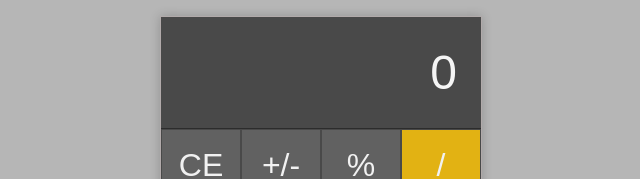
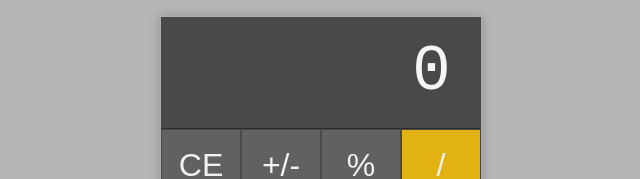
Before and after one commit to samko945/react-calc, a React (Create React App) app: page / in a window 1280 px wide. Shown: the top 179 px of the page, without its empty margins (319-959 px from the left). Built offline with nearby package versions, Linux system fonts and the light colour scheme.

Commit message:
add variable display fontSize

```diff
--- a/src/App.js
+++ b/src/App.js
@@ -9,12 +9,8 @@ const calcDefaultState = {
 };
 
 const calcReducer = (state, action) => {
-	if (action.type === "DISPLAY") {
-		return { ...state, display: String(action.value) };
-	}
 	if (action.type === "VALUE") {
 		const lastIndex = state.values.length - 1;
-
 		// if the last input type is a value, and another value is entered -> the user is still entering same value -> concat strings
 		if (state.values[lastIndex].type === action.type && action.type === "VALUE") {
 			const newState = {
@@ -44,7 +40,7 @@ const calcReducer = (state, action) => {
 	}
 
 	if (action.type === "CALCULATE") {
-		if (!state.values.length >= 3) return;
+		if (!state.values.length >= 3) return { ...state };
 		const calculate = {
 			"/": (a, b) => Number(a) / Number(b),
 			"*": (a, b) => Number(a) * Number(b),
--- a/src/components/Display.css
+++ b/src/components/Display.css
@@ -2,16 +2,19 @@
 	width: 100%;
 	height: 7rem;
 	background-color: #494949;
-	font-family: Arial, Helvetica, sans-serif;
-	font-size: 3rem;
+	font-family: monospace, Arial, Helvetica, sans-serif;
+	font-size: 1.5rem;
 	color: rgb(245, 245, 245);
 	border-bottom: 1px solid rgb(44, 44, 44);
 	display: flex;
-	justify-content: flex-end;
+	justify-content: center;
 	align-items: center;
 	margin-top: -1px;
 }
 
 .display-value {
-	padding: 1.5rem;
+	padding: 0 1.9rem 0 1.1rem;
+	width: 100%;
+	display: flex;
+	justify-content: flex-end;
 }
--- a/src/components/Display.js
+++ b/src/components/Display.js
@@ -2,9 +2,14 @@ import React from "react";
 import "./Display.css";
 
 export default function Display(props) {
+	let length = String(props.value).length;
+	let fontSize = 27 / length;
+	if (fontSize > 4) fontSize = 4;
 	return (
 		<div className="Display">
-			<div className="display-value">{props.value}</div>
+			<div className="display-value" style={{ fontSize: `${fontSize}rem` }}>
+				{props.value}
+			</div>
 		</div>
 	);
 }
```
